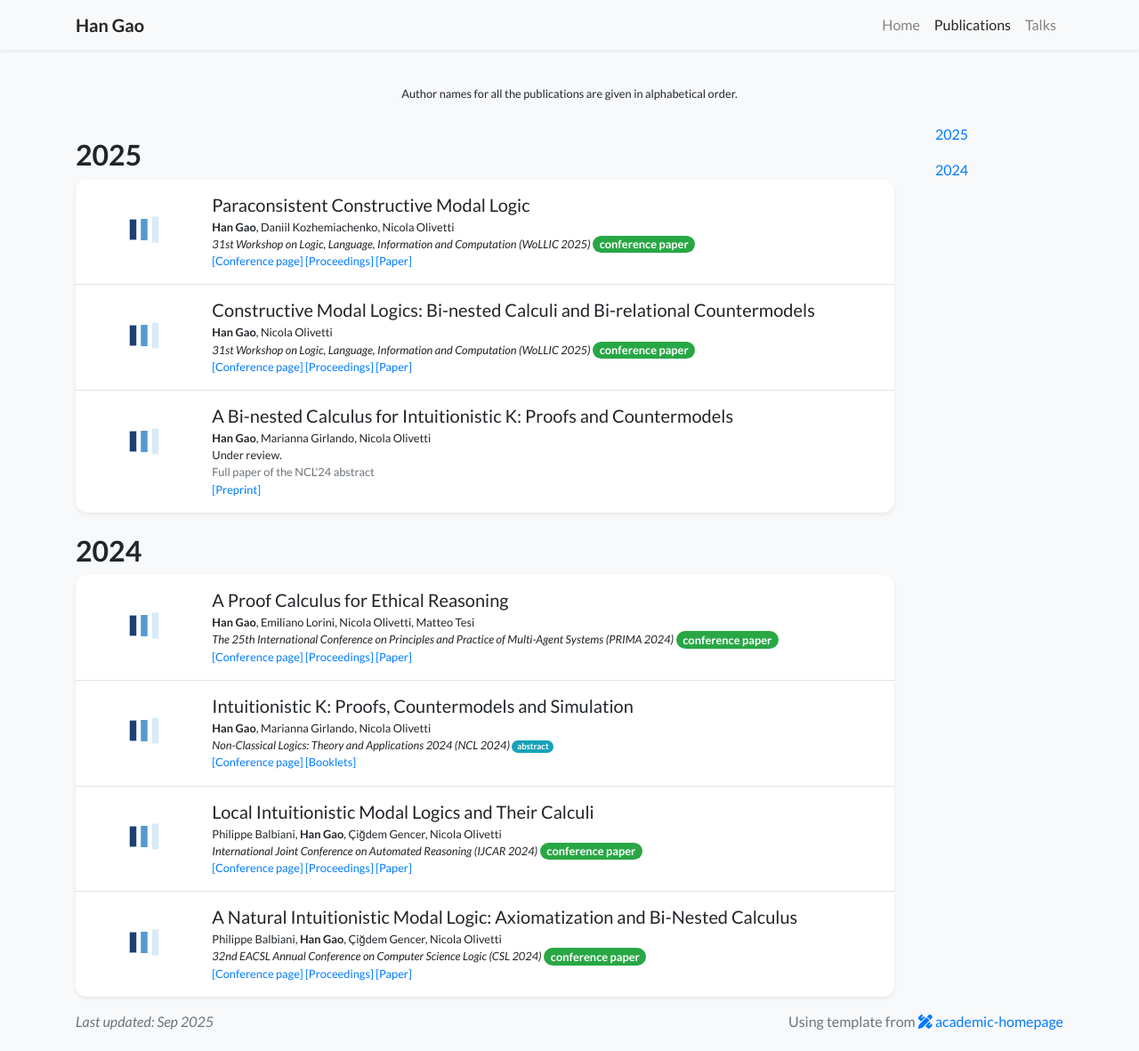
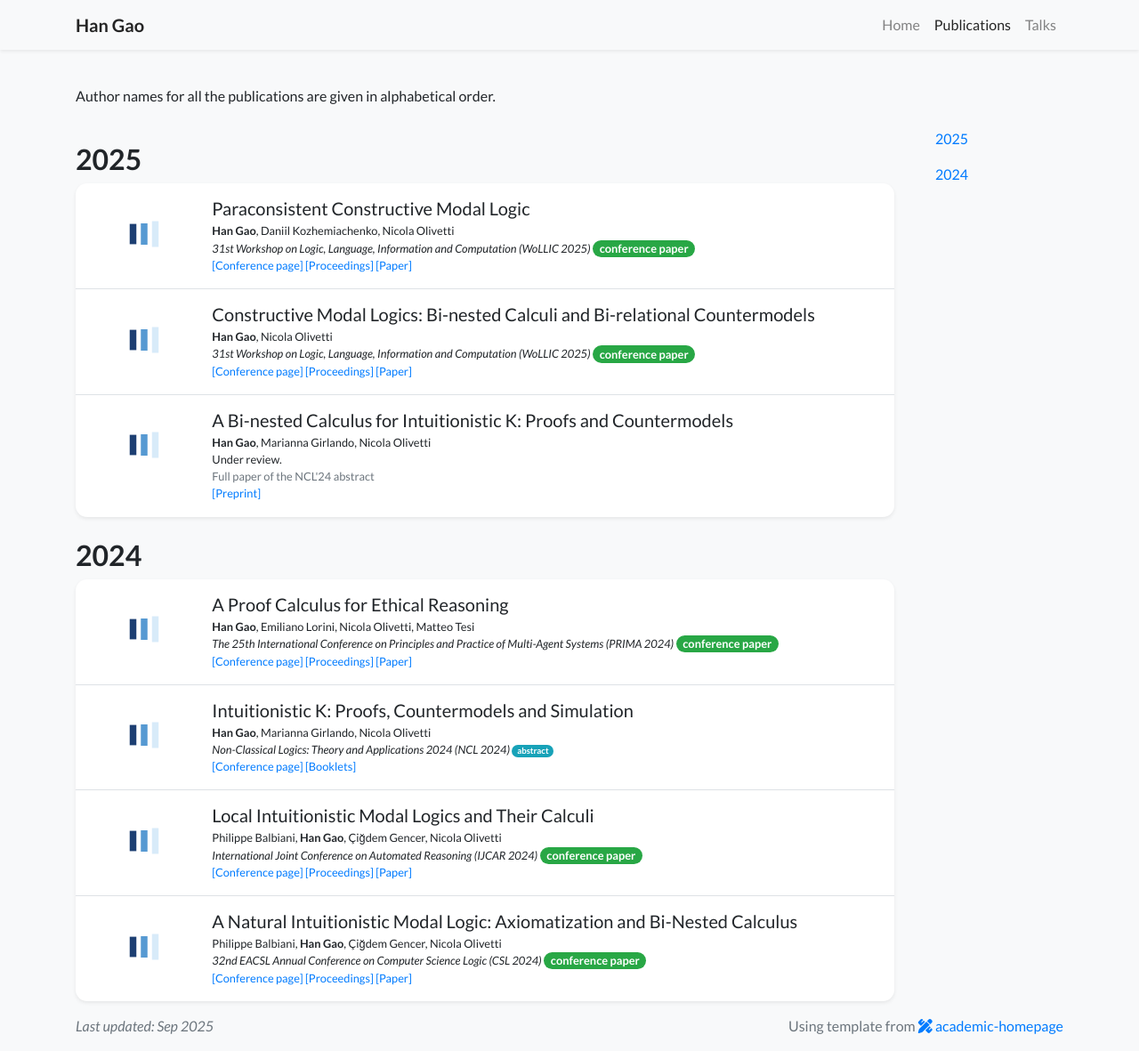
Before and after one commit to ghlogic123/ghlogic123.github.io, a Jekyll site: the page built from publications.html, in a window 1280 px wide and 1181 px high. Shown: the whole window at 89% size. Built offline with Jekyll 4.4.1, drawn with Linux system fonts in a browser that asks for light colours; nearby versions of some CDN libraries; a style sheet for code colours, icons or effects is not loaded.

Commit message:
Update publications.html

```diff
--- a/publications.html
+++ b/publications.html
@@ -8,7 +8,7 @@
 
 <p></p>
 
-<p class="small text-center">Author names for all the publications are given in alphabetical order. </p>
+<p>Author names for all the publications are given in alphabetical order. </p>
 
 {% assign pubs_by_year = site.publications | sort: "date" | reverse | group_by_exp: "item", "item.date | date: '%Y'" %}
 
```
